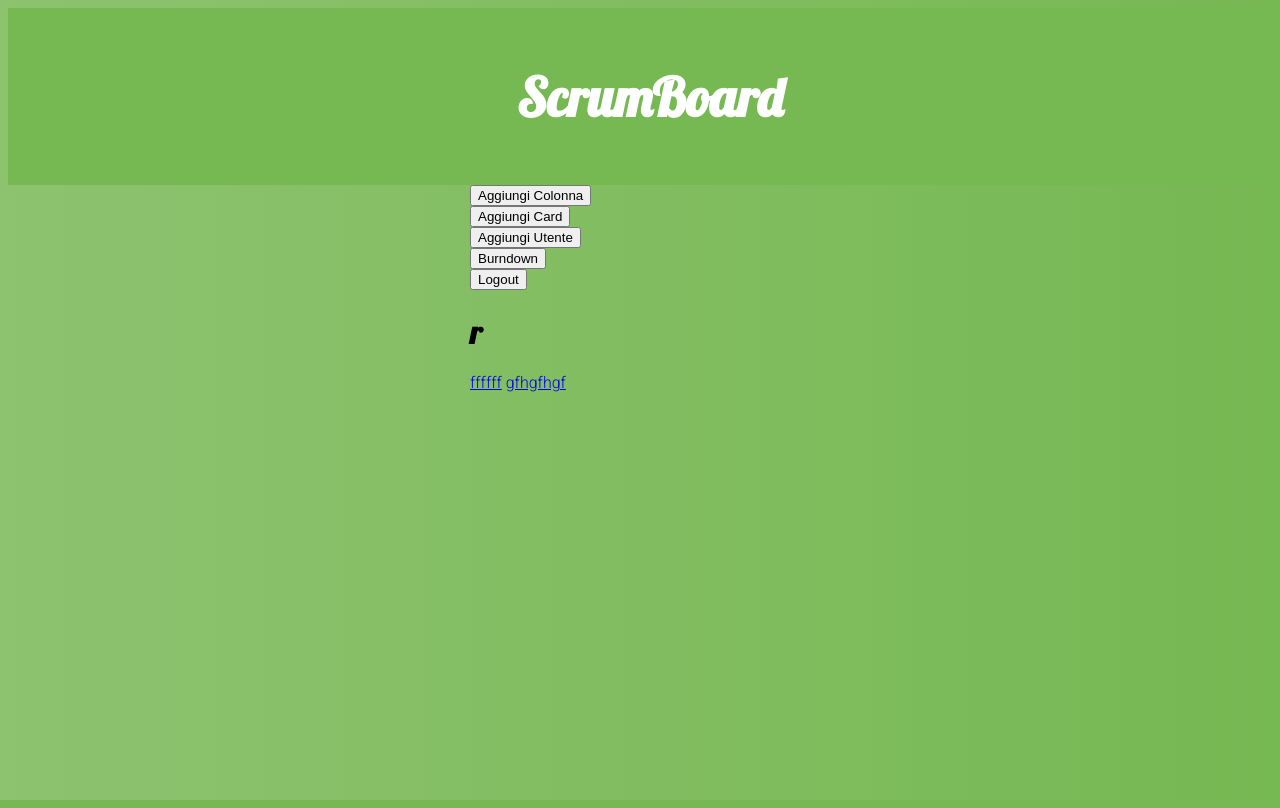
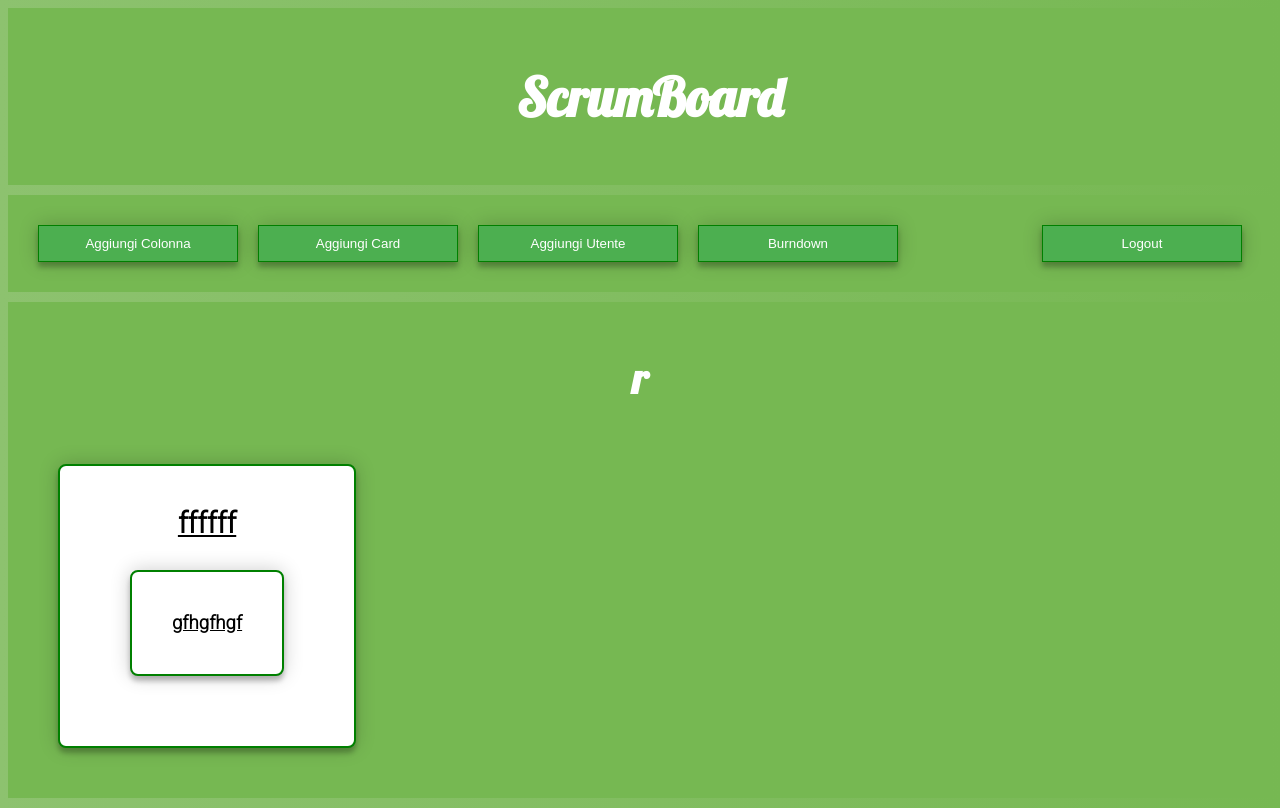
Before and after one commit to TrellixVulnTeam/test1234_AIG5, a Django app: page /board/2/ in a window 1280 px wide. Run offline with Django 3.2, Linux system fonts and the light colour scheme; data comes from the database, SQL or seed files in the repository; both versions use the stored data as it was after the commit.

Commit message:
HTML/CSS changes

```diff
--- a/scrumboard_app/static/css/scrum.css
+++ b/scrumboard_app/static/css/scrum.css
@@ -4,6 +4,19 @@
   background-color: #76b852;
   margin-top: 0;
   padding: 20px 20px 20px 40px;
+}
+
+.topBar{
+  background-color: #76b852;
+  margin-top: 10px;
+  padding: 20px 20px 20px 20px;
+}
+
+.bodyContent{
+  background-color: #76b852;
+  margin-top: 10px;
+  margin-bottom: 10px;
+  padding: 20px 20px 20px 20px;
 }
 
 .page-header h1, .page-header h1 a, .page-header h1 a:visited, .page-header h1 a:active {
@@ -116,6 +129,9 @@ h1, h2, h3, h4 {
 
 .errorlist li {
   list-style-type: none;
+  padding-right: 30pt;
+  color: #EF3B3A;
+  font-weight: bold;
 }
 
 body {
@@ -128,3 +144,76 @@ body {
   -webkit-font-smoothing: antialiased;
   -moz-osx-font-smoothing: grayscale;
 }
+
+.button-group button {
+  background-color: #4CAF50; /* Green background */
+  border: 1px solid green; /* Green border */
+  color: white; /* White text */
+  padding: 10px; /* Some padding */
+  cursor: pointer; /* Pointer/hand icon */
+  margin: 10px;
+  width: 200px;
+  text-align: center;
+  box-shadow: 0 0 20px 0 rgba(0, 0, 0, 0.2), 0 5px 5px 0 rgba(0, 0, 0, 0.24);
+}
+
+/* Clear floats (clearfix hack) */
+.button-group:after {
+  content: "";
+  clear: both;
+  display: table;
+}
+
+.button-group button:not(:last-child) {
+  border-right: none; /* Prevent double borders */
+}
+
+/* Add a background color on hover */
+.button-group button:hover {
+  background-color: #3e8e41;
+}
+
+.boardContainer:after {
+  content: "";
+  clear: both;
+  display: table;
+}
+
+.boxBoard{
+  background-color: white ;
+  margin: 30px;
+  padding: 40px ;
+  text-align: center;
+  border: 2px solid green;
+  border-radius: 8px;
+  box-shadow: 0 0 20px 0 rgba(0, 0, 0, 0.2), 0 5px 5px 0 rgba(0, 0, 0, 0.24);
+}
+
+.boxCard{
+  background-color: white ;
+  margin: 30px;
+  padding: 40px ;
+  text-align: center;
+  border: 2px solid green;
+  border-radius: 8px;
+  box-shadow: 0 0 20px 0 rgba(0, 0, 0, 0.2), 0 5px 5px 0 rgba(0, 0, 0, 0.24);
+}
+
+.boxBoard a, .boxBoard p{
+  color: black;
+  font-size: 22pt;
+}
+
+.boxCard a {
+  font-size: 14pt;
+}
+
+.boxBoard a{
+  font-weight: bold;
+}
+
+.title-page {
+  color: #FFFFFF;
+  text-align: center;
+  font-size: 32pt;
+}
--- a/scrumboard_app/templates/scrumboard_app/add_board.html
+++ b/scrumboard_app/templates/scrumboard_app/add_board.html
@@ -1,12 +1,14 @@
 {% extends 'scrumboard_app/base.html' %}
 
 {% block content %}
+    <div class="container">
         <div class="login-page">
             <div class="form">
-        <form method="POST" class="login-form">{% csrf_token %}
+                <form method="POST" class="add-board-form">{% csrf_token %}
                     {{ form.as_p }}
                     <button type="submit">Crea Nuova Board</button>
                 </form>
             </div>
         </div>
+    </div>
 {% endblock %}
--- a/scrumboard_app/templates/scrumboard_app/base.html
+++ b/scrumboard_app/templates/scrumboard_app/base.html
@@ -11,9 +11,7 @@
         <div class="page-header">
             <h1><a href="/">ScrumBoard</a></h1>
         </div>
-        <div class="container">
-            {% block content %}
-            {% endblock %}
-        </div>
+        {% block content %}
+        {% endblock %}
     </body>
 </html>
--- a/scrumboard_app/templates/scrumboard_app/board_details.html
+++ b/scrumboard_app/templates/scrumboard_app/board_details.html
@@ -1,30 +1,42 @@
 {% extends 'scrumboard_app/base.html' %}
 {% block content %}
+    <div class="topBar">
+        <div class="button-group">
             <form method="GET" action="{% url 'add_column' %}" class="add-column-form">{% csrf_token %}
-    <button type="submit">Aggiungi Colonna</button>
+                <button type="submit" style="float: left">Aggiungi Colonna</button>
             </form>
 
             <form method="GET" action="{% url 'add_card' %}" class="add-card-form">{% csrf_token %}
-    <button type="submit">Aggiungi Card</button>
+                <button type="submit" style="float: left">Aggiungi Card</button>
             </form>
 
             <form method="GET" action="{% url 'add_user' board_id=board.id%}" class="add-user-form">{% csrf_token %}
-    <button type="submit">Aggiungi Utente</button>
+                <button type="submit" style="float: left">Aggiungi Utente</button>
             </form>
 
             <form method="GET" action="{% url 'burndown' board_id=board.id%}" class="burndown-form">{% csrf_token %}
-    <button type="submit">Burndown</button>
+                <button type="submit" style="float: left">Burndown</button>
             </form>
 
             <form method="POST" action="{% url 'logout' %}" class="logout-form">{% csrf_token %}
-    <button type="submit">Logout</button>
+                <button type="submit" style="float: right">Logout</button>
             </form>
+        </div>
+    </div>
 
-    <h1>{{ board.nome }}</h1>
+    <div class="bodyContent">
+        <h1 class="title-page">{{ board.nome }}</h1>
+        <div class="boardContainer">
             {% for colonna in board.colonne %}
+                <div class="boxBoard" style="float: left">
                     <a href="{% url 'edit_column' col_id=colonna.id %}">{{ colonna.nome }}</a>
                     {% for card in colonna.cards %}
+                        <div class="boxCard">
                             <a href="{% url 'edit_card' card_id=card.id %}">{{ card.nome }}</a>
+                        </div>
                     {% endfor %}
+                </div>
             {% endfor %}
+        </div>
+    </div>
 {% endblock %}
--- a/scrumboard_app/templates/scrumboard_app/login.html
+++ b/scrumboard_app/templates/scrumboard_app/login.html
@@ -1,6 +1,7 @@
 {% extends 'scrumboard_app/base.html' %}
 
 {% block content %}
+    <div class="container">
          <div class="login-page">
               <div class="form">
                   <form method="POST" class="login-form">{% csrf_token %}
@@ -10,4 +11,5 @@
                   </form>
               </div>
          </div>
+    </div>
 {% endblock %}
--- a/scrumboard_app/templates/scrumboard_app/register.html
+++ b/scrumboard_app/templates/scrumboard_app/register.html
@@ -1,6 +1,7 @@
 {% extends 'scrumboard_app/base.html' %}
 
 {% block content %}
+    <div class="container">
         <div class="login-page">
             <div class="form">
                 <form method="POST" class="register-form">{% csrf_token %}
@@ -10,4 +11,5 @@
                 </form>
             </div>
         </div>
+    </div>
 {% endblock %}
```
Also changed, not shown: scrumboard_app/templates/scrumboard_app/dashboard.html (+16 -3 lines), db.sqlite3. Lines whose indentation alone changed are shown as unchanged.
